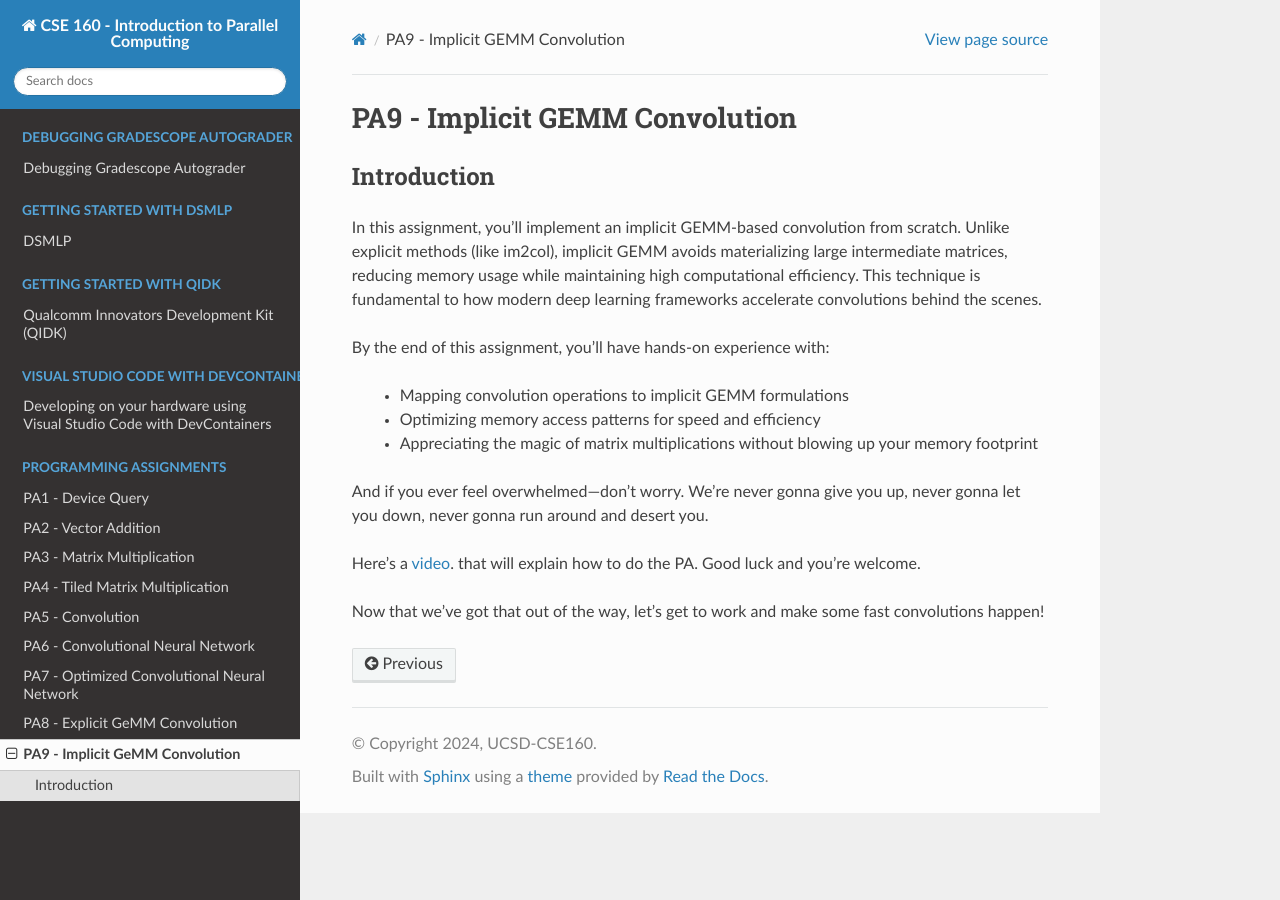
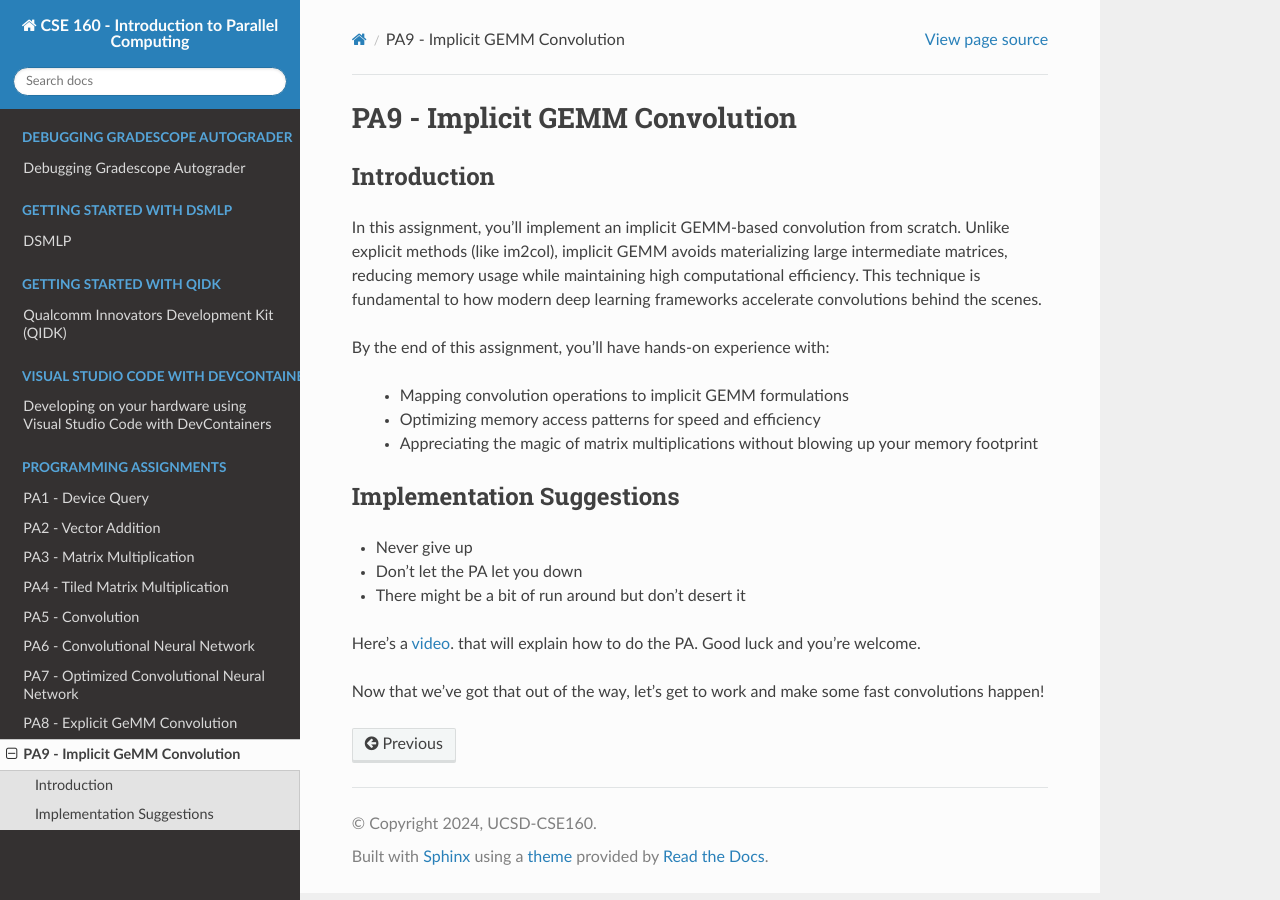
Before and after one commit to KastnerRG/cse160-docs, a Sphinx documentation site: the page built from docs/source/PA9.rst, in a window 1280 px wide. Built offline with Sphinx 7.4.7 and the Read the Docs theme 3.1.0, drawn with Linux system fonts in a browser that asks for light colours; formulas are drawn with MathJax 3.

Commit message:
Update PA9.rst

```diff
--- a/docs/source/PA9.rst
+++ b/docs/source/PA9.rst
@@ -11,7 +11,11 @@ By the end of this assignment, you'll have hands-on experience with:
     * Optimizing memory access patterns for speed and efficiency
     * Appreciating the magic of matrix multiplications without blowing up your memory footprint
 
-And if you ever feel overwhelmed—don't worry. We're never gonna give you up, never gonna let you down, never gonna run around and desert you.
+Implementation Suggestions
+------------
+- Never give up
+- Don't let the PA let you down
+- There might be a bit of run around but don't desert it
 
 Here's a `video <https://www.youtube.com/watch?v=dQw4w9WgXcQ>`_. that will explain how to do the PA. Good luck and you're welcome.
 
```
